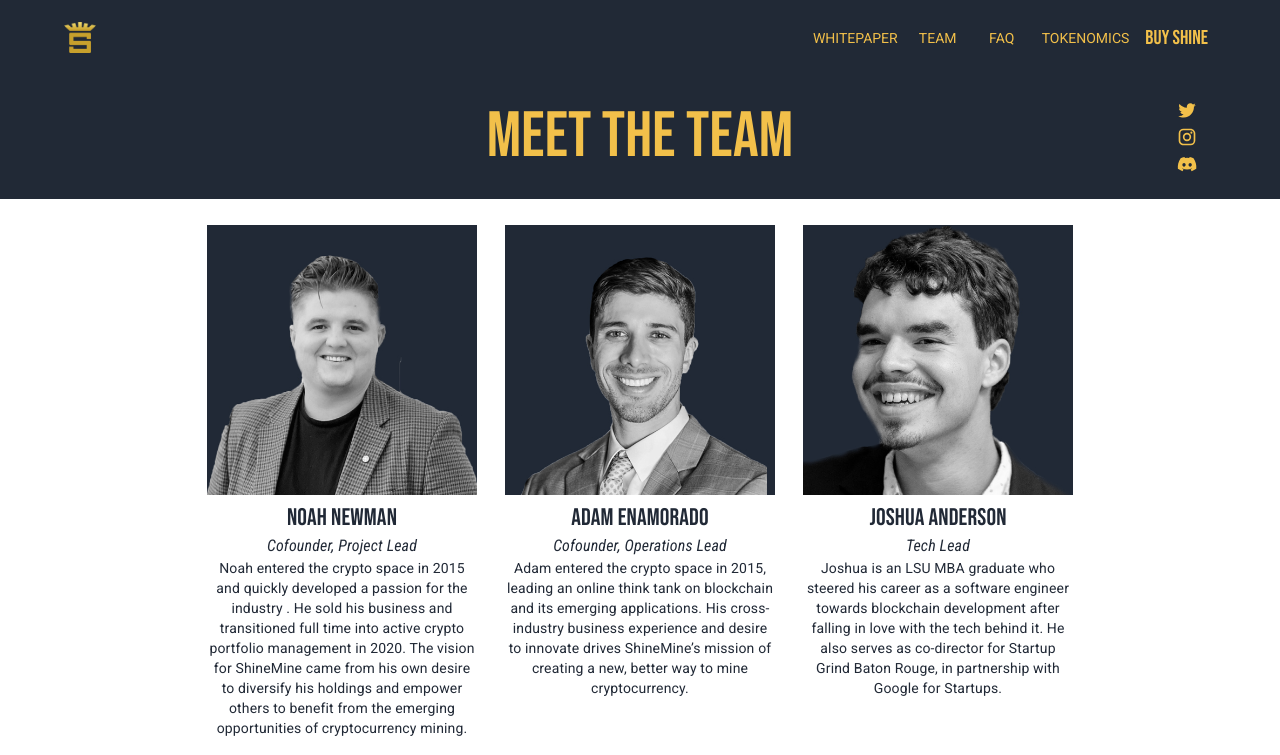
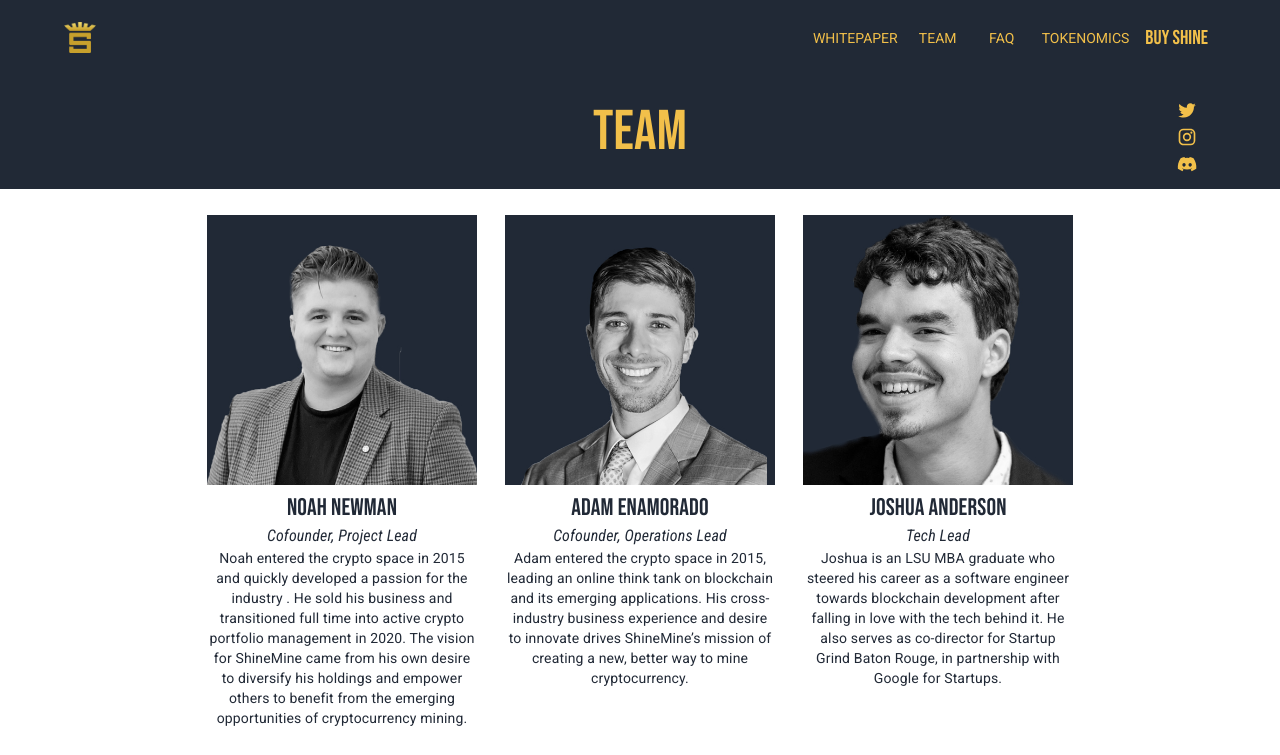
Before and after one commit to Joshuatanderson/shine-site-0, a Next.js app: page /team in a window 1280 px wide. Shown: the top 755 px of the page. Built offline with nearby package versions, Linux system fonts and the light colour scheme.

Commit message:
feat: fix safari titlebar

```diff
--- a/components/TitleBar.tsx
+++ b/components/TitleBar.tsx
@@ -19,7 +19,7 @@
 
 const classes = {
     title: {
-        fontSize: "4rem",
+        fontSize: "3.5rem",
     },
     icon: {
         fontSize: 20,
@@ -32,8 +32,8 @@
 const TitleBar = ({ title, children }: TitleBarProps) => {
     return (
         <Container sx={{ paddingBottom: "48px" }}>
-            <Grid container spacing={3}>
-                <Grid item xs={12}>
+            <Grid container spacing={3} justifyContent="center">
+                <Grid item xs={10}>
                     <Typography variant="h1" align="center" sx={classes.title}>
                         {title}
                     </Typography>
--- a/pages/team.tsx
+++ b/pages/team.tsx
@@ -93,7 +93,7 @@
         <>
             <ThemeProvider theme={darkTheme}>
                 <ScopedCssBaseline>
-                    <TitleBar title="meet the team" />
+                    <TitleBar title="team" />
                 </ScopedCssBaseline>
             </ThemeProvider>
             <ThemeProvider theme={lightTheme}>
```
